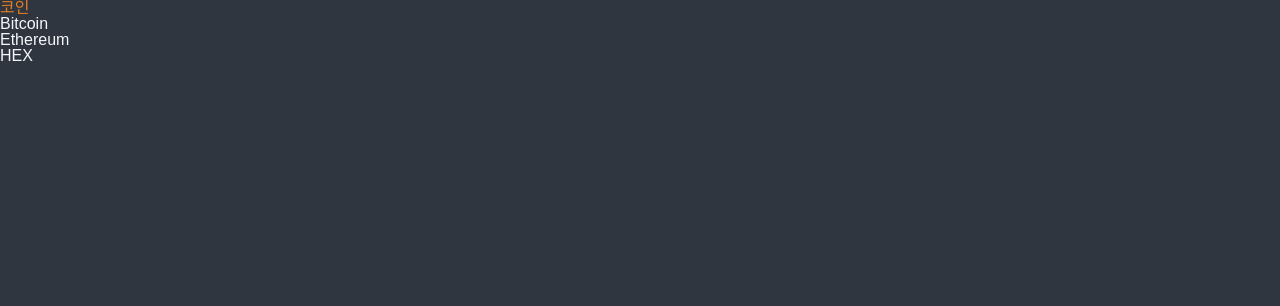
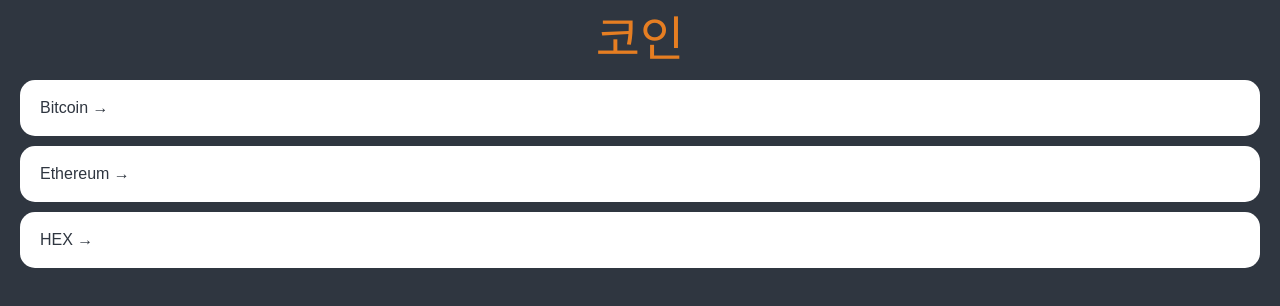
Before and after one commit to soo-toance/2023-react-masterclass, a React (Create React App) app: page / in a window 1280 px wide. Shown: the top 306 px of the page. Built offline with nearby package versions, Linux system fonts and the light colour scheme.

Commit message:
#5.2 Home part One - coins 컴포넌트 css 추가 및 coins 연결
- a href 대신 link 사용 해야함

```diff
--- a/src/App.tsx
+++ b/src/App.tsx
@@ -62,6 +62,7 @@
 }
 a {
   text-decoration: none;
+  color: inherit;
 }
 
 `;
@@ -71,8 +72,7 @@
   return (
     <>
       <GlobalStyle />
-      <Router>
-      </Router>
+      <Router />
     </>
   );
 }
--- a/src/routes/Coins.tsx
+++ b/src/routes/Coins.tsx
@@ -1,17 +1,39 @@
+import { Link } from "react-router-dom";
 import styled from "styled-components";
 
 const Container = styled.div`
+    padding: 0px 20px;
 `;
 
 const Header = styled.header`
+    height: 10vh;
+    display: flex;
+    justify-content: center;
+    align-items: center;
 `;
 
 const CoinsList = styled.ul`
 `;
 
-const Coin = styled.li``;
+const Coin = styled.li`
+    background-color: white;
+    color: ${props => props.theme.bgColor};
+    margin-bottom: 10px;
+    border-radius: 15px;
+    a {
+        padding: 20px;
+        transition: color 0.5s ease-in;
+        display: block;
+    }
+    &:hover {
+        a {
+            color: ${props => props.theme.accentColor}
+        }
+    }
+`;
 
 const Title = styled.h1`
+    font-size: 48px;
     color: ${props => props.theme.accentColor}
 `;
 
@@ -45,6 +67,7 @@
         }
 ];
 
+// a href 는 redirect 시킴, link 사용
 function Coins() {
     return (
         <Container>
@@ -52,7 +75,13 @@
                 <Title>코인</Title>
             </Header>
             <CoinsList>
-                {coins.map(coin => <Coin key={coin.id}>{coin.name}</Coin>)}
+                {
+                    coins.map(coin => (
+                    <Coin key={coin.id}>
+                        <Link to={`/${coin.id}`}>{coin.name} &rarr; </Link>
+                    </Coin>
+                ))}
+
             </CoinsList>
         </Container>
     )
```
